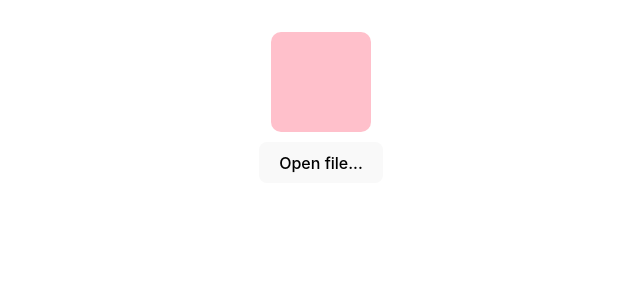
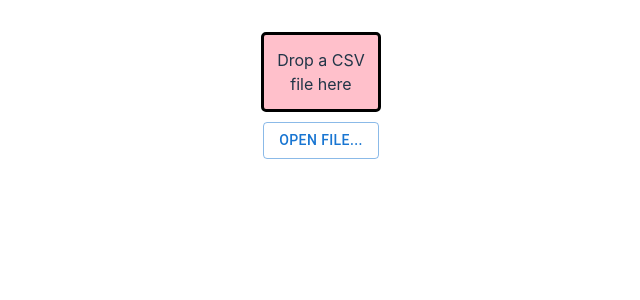
Before and after one commit to davis4acca/home-uk, a React (Vite) app: page / in a window 1280 px wide. Shown: the top 300 px of the page, without its empty margins (319-959 px from the left). Built offline with nearby package versions, Linux system fonts and the light colour scheme.

Commit message:
Migrate to Typescript.

```diff
--- a/index.html
+++ b/index.html
@@ -1,13 +1,16 @@
 <!DOCTYPE html>
 <html lang="en">
-  <head>
+
+<head>
     <meta charset="UTF-8" />
     <link rel="icon" type="image/svg+xml" href="/vite.svg" />
     <meta name="viewport" content="width=device-width, initial-scale=1.0" />
-    <title>Vite + React</title>
-  </head>
-  <body>
+    <title>Vite + React + TS</title>
+</head>
+
+<body>
     <div id="root"></div>
-    <script type="module" src="/src/main.jsx"></script>
-  </body>
+    <script type="module" src="/src/main.tsx"></script>
+</body>
+
 </html>
--- a/src/App.jsx
+++ b/src/App.tsx
@@ -3,7 +3,7 @@ import './App.css';
 import { FileLoader } from './FileLoader';
 
 function App() {
-  return <FileLoader />;
+  return <FileLoader message='Drop a CSV file here' />;
 }
 
 export default App;
--- a/src/FileLoader.jsx
+++ /dev/null
@@ -1,74 +0,0 @@
-import React from 'react';
-import { css } from '@emotion/react';
-
-// Loading the price paid CSV file using File System Access API:
-// https://wicg.github.io/file-system-access/
-export function FileLoader() {
-  const onOpenFileClick = async () => {
-    const [fileHandle] = await window.showOpenFilePicker(filePickerOptions);
-    const file = await fileHandle.getFile();
-    // const contents = await file.text();
-    const stream = await file.stream();
-    const reader = stream.getReader();
-  };
-
-  const onDrop = async (e) => {
-    e.preventDefault();
-
-    const fileHandlesPromises = [...e.dataTransfer.items]
-      .filter((item) => item.kind === 'file')
-      .map((item) => item.getAsFileSystemHandle());
-
-    for await (const handle of fileHandlesPromises) {
-      if (handle.kind === 'directory') {
-        console.log(`Directory: ${handle.name}`);
-      } else {
-        console.log(`File: ${handle.name}`);
-      }
-    }
-  };
-
-  return (
-    <div
-      css={containerStyle}>
-      <div
-        aria-label='CSV File Drop Zone'
-        onDragOver={e => e.preventDefault()}
-        onDrop={onDrop}
-        css={dropZoneStyle}
-      ></div>
-      <button onClick={onOpenFileClick}>Open file...</button>
-    </div>
-  );
-}
-
-const filePickerOptions = {
-  types: [
-    {
-      description: 'CSV files',
-      accept: {
-        'csv/*': ['.csv']
-      }
-    },
-  ],
-  excludeAcceptAllOption: true,
-  multiple: false
-};
-
-const dropZoneStyle = css({
-  borderRadius: '10%',
-  width: '100px',
-  height: '100px',
-  backgroundColor: 'pink',
-  '&:hover': {
-    backgroundColor: 'violet'
-  },
-  transition: 'background-color 1s',
-});
-
-const containerStyle = css({
-  display: 'flex',
-  flexFlow: 'column',
-  alignItems: 'center',
-  gap: '10px'
-});
--- /dev/null
+++ b/src/FileLoader.tsx
@@ -0,0 +1,114 @@
+import React, { FC, useState } from 'react';
+import { css } from '@emotion/react';
+import { Button } from '@mui/material';
+
+type FileLoaderProps = {
+  message: string;
+}
+
+// Loading the price paid CSV file using File System Access API:
+// https://wicg.github.io/file-system-access/
+export const FileLoader: FC<FileLoaderProps> = (props) => {
+  const {
+    message = 'Drop files or folders here'
+  } = props;
+
+  const [dragOver, setDragOver] = useState(false);
+
+  const onOpenFileClick = async () => {
+    try {
+      const [fileHandle] = await window.showOpenFilePicker(filePickerOptions);
+      console.log(`File: ${fileHandle.name}`);
+
+      const file = await fileHandle.getFile();
+      // const contents = await file.text();
+      const stream = await file.stream();
+      const reader = stream.getReader();
+    } catch (e) {
+      console.error(e);
+    }
+  };
+
+  const onDragEnd = () => setDragOver(false);
+
+  const onDrop: React.DragEventHandler<HTMLDivElement> = async (event) => {
+    event.preventDefault();
+    onDragEnd();
+
+    const fileHandlesPromises = [...event.dataTransfer.items]
+      .filter(item => item.kind === 'file')
+      .map(item => item.getAsFileSystemHandle());
+
+    for await (const handle of fileHandlesPromises) {
+      if (!handle) {
+        continue;
+      }
+      if (handle.kind === 'directory') {
+        console.log(`Directory: ${handle.name}`);
+      } else {
+        console.log(`File: ${handle.name}`);
+      }
+    }
+  };
+
+  return (
+    <div
+      css={containerStyle}>
+      <div
+        aria-label='CSV File Drop Zone'
+        onDragOver={event => {
+          event.preventDefault();
+          setDragOver(true);
+        }}
+        onDragLeave={onDragEnd}
+        onDragEnd={onDragEnd}
+        onDrop={onDrop}
+        css={dropZoneStyle(dragOver)}
+      >
+        <div>{message}</div>
+      </div>
+      <Button
+        onClick={onOpenFileClick}
+        variant='outlined'>
+        Open file...
+      </Button>
+    </div>
+  );
+};
+
+const filePickerOptions = {
+  types: [
+    {
+      description: 'CSV files',
+      accept: {
+        'csv/*': ['.csv']
+      }
+    },
+  ],
+  excludeAcceptAllOption: true,
+  multiple: false
+};
+
+const dropZoneStyle = (dragOver: boolean) => css({
+  width: '120px',
+  height: '80px',
+  display: 'flex',
+  flexDirection: 'column',
+  justifyContent: 'center',
+  userSelect: 'none',
+  backgroundColor: dragOver ? 'violet' : 'pink',
+  borderStyle: 'solid',
+  borderColor: 'black',
+  borderRadius: '5px',
+  boxSizing: 'border-box',
+  transitionProperty: 'background',
+  transitionDuration: '0.5s',
+  transitionTimingFunction: 'ease-out'
+});
+
+const containerStyle = css({
+  display: 'flex',
+  flexFlow: 'column',
+  alignItems: 'center',
+  gap: '10px'
+});
--- a/src/index.css
+++ b/src/index.css
@@ -35,7 +35,7 @@ h1 {
     line-height: 1.1;
 }
 
-button {
+/* button {
     border-radius: 8px;
     border: 1px solid transparent;
     padding: 0.6em 1.2em;
@@ -54,7 +54,7 @@ button:hover {
 button:focus,
 button:focus-visible {
     outline: 4px auto -webkit-focus-ring-color;
-}
+} */
 
 @media (prefers-color-scheme: light) {
     :root {
--- a/src/main.jsx
+++ /dev/null
@@ -1,10 +0,0 @@
-import React from 'react'
-import ReactDOM from 'react-dom/client'
-import App from './App'
-import './index.css'
-
-ReactDOM.createRoot(document.getElementById('root')).render(
-  <React.StrictMode>
-    <App />
-  </React.StrictMode>
-)
--- /dev/null
+++ b/src/main.tsx
@@ -0,0 +1,10 @@
+import React from 'react';
+import ReactDOM from 'react-dom/client';
+import App from './App';
+import './index.css';
+
+ReactDOM.createRoot(document.getElementById('root') as HTMLElement).render(
+  <React.StrictMode>
+    <App />
+  </React.StrictMode>
+);
```
Also changed, not shown: package.json (+9 -2 lines), tsconfig.json (+28 -1 lines), tsconfig.node.json (added, +11 -0 lines), .eslintrc.cjs, vite.config.ts (line endings or trailing spaces), 2 other files (tests, documents, lock files or other folders).
